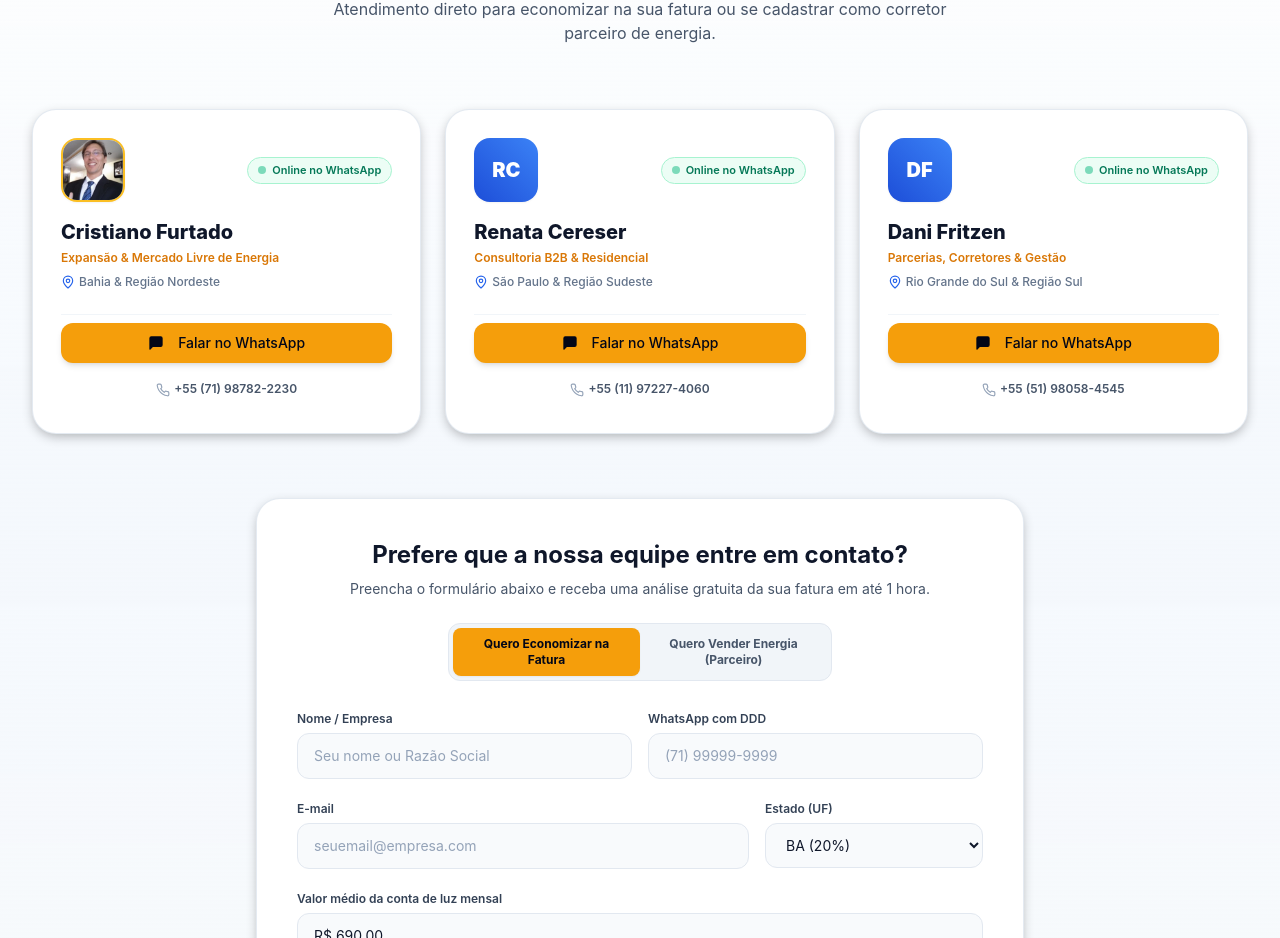
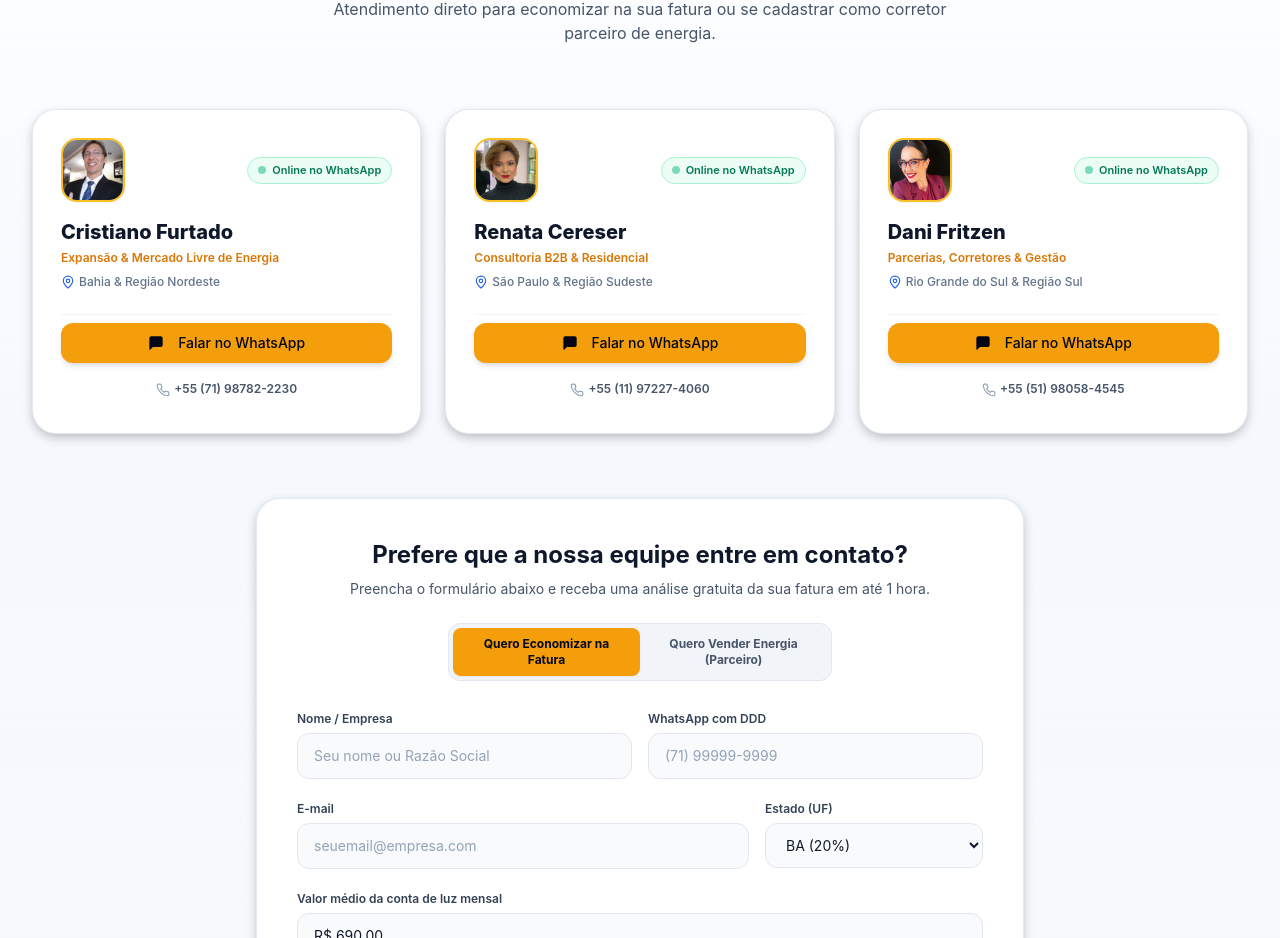
Before and after one commit to cristianofurtado/sinergia, a Next.js app: page / in a window 1280 px wide. Shown: the part 4835-5773 px from the top of the page. Built offline with nearby package versions, Linux system fonts and the light colour scheme.

Commit message:
feat: adicionar fotos oficiais de Dani Fritzen e Renata Cereser na secao de contatos

```diff
--- a/components/sections/contact.tsx
+++ b/components/sections/contact.tsx
@@ -36,7 +36,7 @@ export function Contact() {
     },
     {
       name: "Renata Cereser",
-      photo: null,
+      photo: "/renata-cereser.jpg",
       phoneRaw: "5511972274060",
       phoneDisplay: "+55 (11) 97227-4060",
       region: "São Paulo & Região Sudeste",
@@ -45,7 +45,7 @@ export function Contact() {
     },
     {
       name: "Dani Fritzen",
-      photo: null,
+      photo: "/dani-fritzen.jpg",
       phoneRaw: "5551980584545",
       phoneDisplay: "+55 (51) 98058-4545",
       region: "Rio Grande do Sul & Região Sul",
```
Also changed, not shown: public/dani-fritzen.jpg (added), public/renata-cereser.jpg (added).
